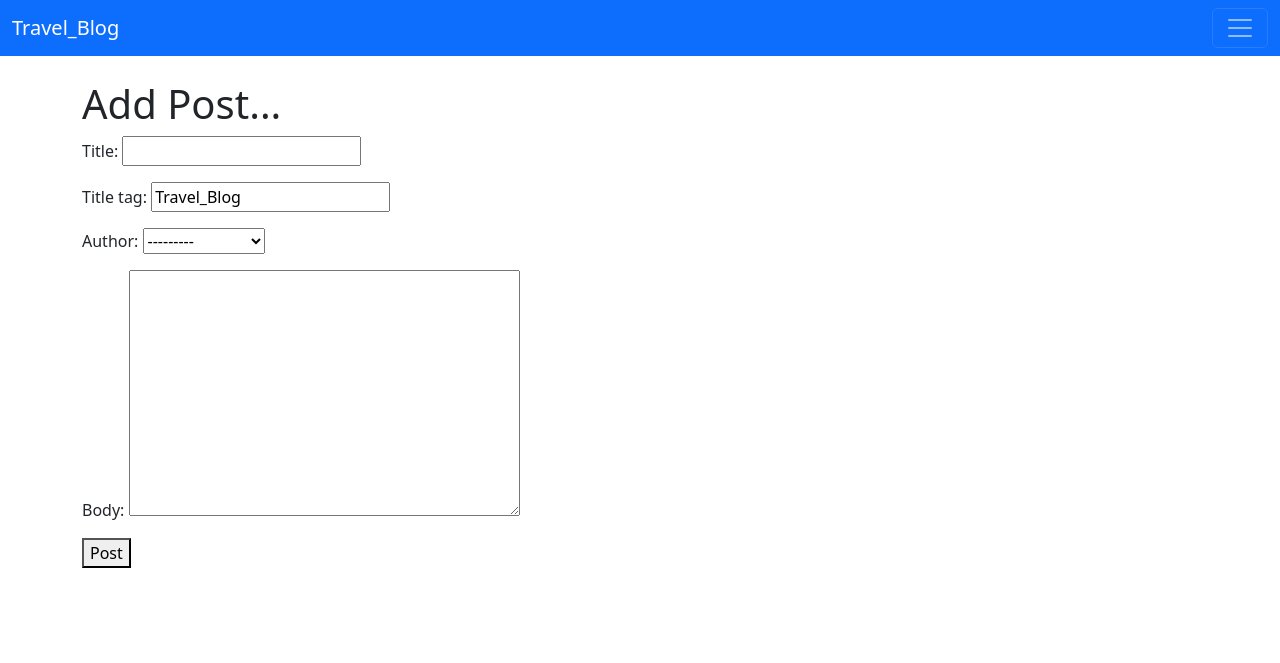
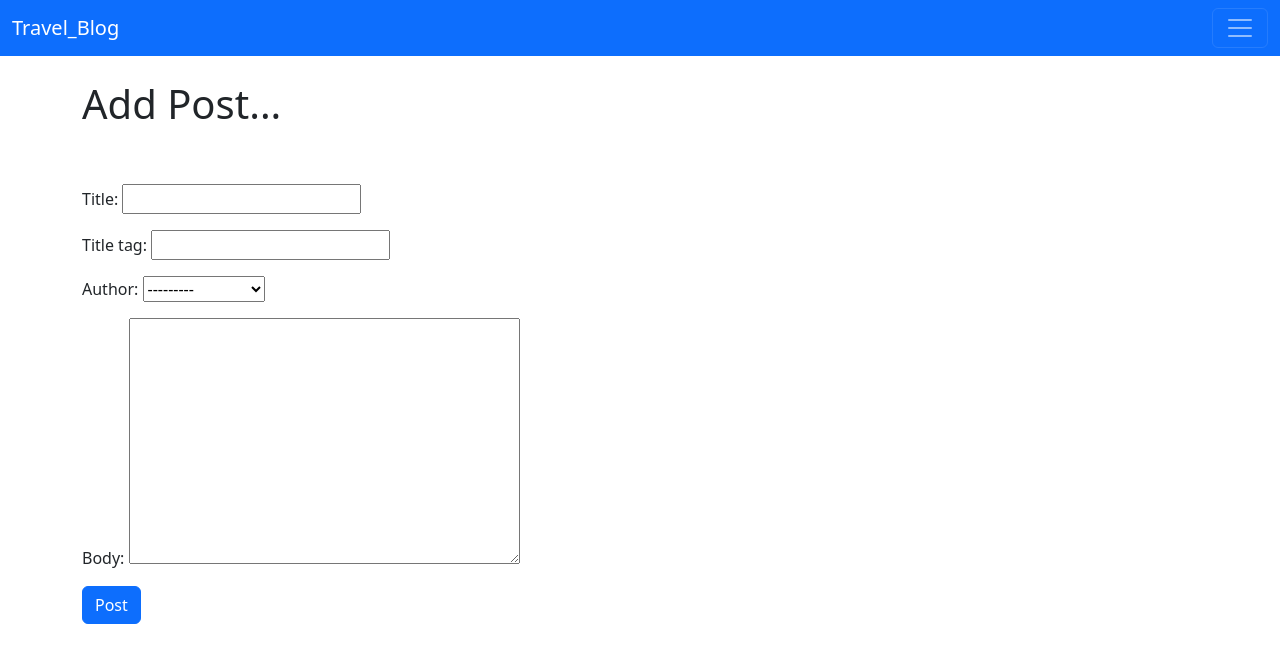
Before and after one commit to Aaron080913/Travel_Blog, a Django app: page /add_post/ in a window 1280 px wide. Shown: the top 663 px of the page. Run offline with Django 4.2, Linux system fonts and the light colour scheme; data comes from the database, SQL or seed files in the repository; both versions use the stored data as it was after the commit.

Commit message:
added ability to add to post and to nav bar

```diff
--- a/travel_blog/models.py
+++ b/travel_blog/models.py
@@ -1,12 +1,17 @@
 from django.db import models
 from django.contrib.auth.models import User
+from django.urls import reverse
 
 # Create your models here.
 class Post(models.Model):
     title = models.CharField(max_length=255)
-    title_tag = models.CharField(max_length=255, default="Travel_Blog")
+    title_tag = models.CharField(max_length=255)
     author = models.ForeignKey(User, on_delete=models.CASCADE)
     body = models.TextField()
 
     def __str__(self):
         return self.title + ' | ' + str(self.author)
+
+    def get_absolute_url(self):
+        #return reverse('article-detail', args=(str(self.id))    )
+         return reverse('home')
--- a/travel_blog/templates/add_blog_post.html
+++ b/travel_blog/templates/add_blog_post.html
@@ -1,15 +1,15 @@
 {% extends 'base.html' %}
-
+{% block title %}Create a New blog post{% endblock %}
 {% block content %}
 
 
 
 <h1>Add Post...</h1>
-
+<br/><br/>
 <form method="POST">
     {% csrf_token %}
     {{ form.as_p }}
-    <button>Post</button>
+    <button class="btn btn-primary">Post</button>
 </form>
 
 
--- a/travel_blog/templates/base.html
+++ b/travel_blog/templates/base.html
@@ -19,7 +19,7 @@
                 <a class="nav-link active" aria-current="page" href="#">Home</a>
               </li>
               <li class="nav-item">
-                <a class="nav-link" href="#">Link</a>
+                <a class="nav-link" href="https://8000-aaron080913-travelblog-p5szqgl3lfr.ws-eu110.gitpod.io/add_post/">Add A Post</a>
               </li>
 
          </ul>
--- a/travel_blog/views.py
+++ b/travel_blog/views.py
@@ -18,3 +18,4 @@ class AddPostView(CreateView):
     model = Post
     template_name = 'add_blog_post.html'
     fields = '__all__'
+    #fields = ('title', 'body')
```
Also changed, not shown: db.sqlite3.
